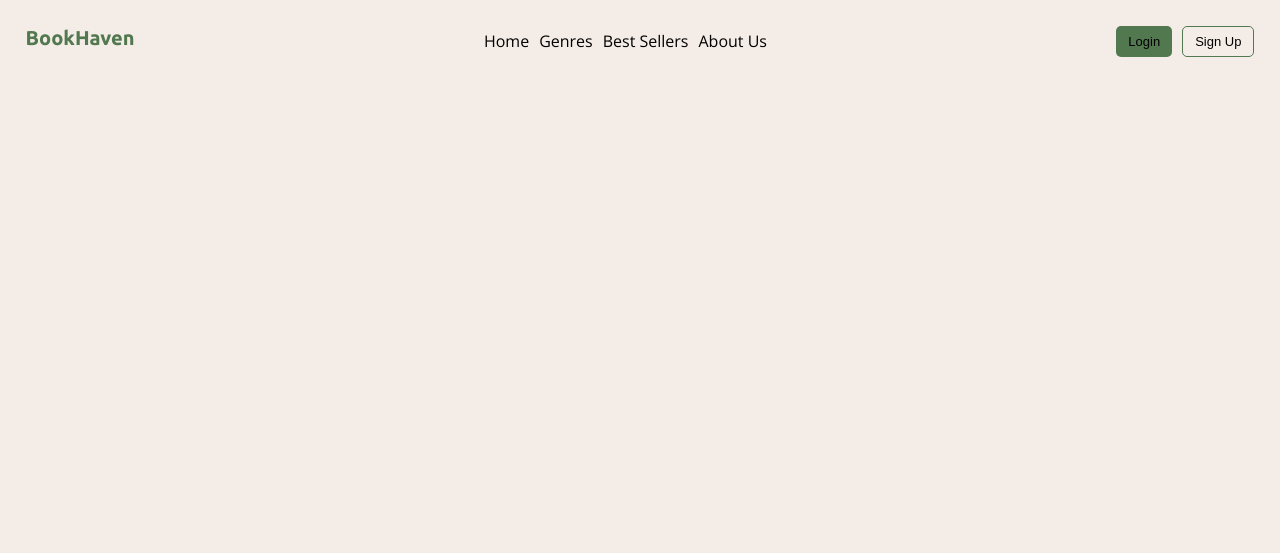
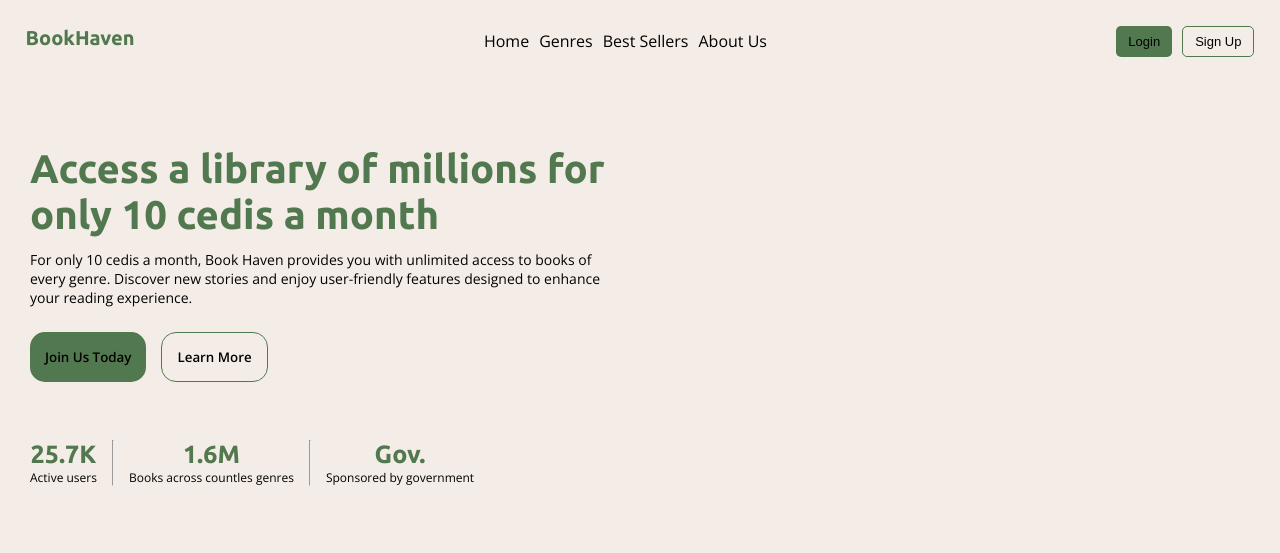
Before and after one commit to OthnielTwumasi/bookHaven, a plain HTML site: page index.html in a window 1280 px wide. Drawn offline with nearby package versions, Linux system fonts and the light colour scheme.

Commit message:
Successfully created text part. Image part is all that is left

```diff
--- a/index.html
+++ b/index.html
@@ -47,5 +47,35 @@
         </div>
     </header>
 
+    <!--Container to hold text and images-->
+    <div class="container">
+        <section class="textPart"><h1 class="heading">
+            Access a library of millions for only 10 cedis a month
+        </h1>
+        <p class="subHeading">For only 10 cedis a month, Book Haven provides you with unlimited access to books of every genre. Discover new stories and enjoy user-friendly features designed to enhance your reading experience.</p>
+        <div class="cta-buttons">
+            <button class="joinUs">Join Us Today</button>
+            <button class="learnMore">Learn More</button>
+        </div>
+        <section class="testimonial">
+            <article class="users chip">
+                <h1>25.7K</h1>
+                <p>Active users</p>
+            </article>
+            <hr />
+            <article class="books chip">
+                <h1>1.6M</h1>
+                <p>Books across countles genres</p>
+            </article>
+            <hr />
+            <article class="sponsor chip">
+                <h1>Gov.</h1>
+                <p>Sponsored by government</p>
+            </article>
+        </section>
+    </section>
+        <section class="imagePart"></section>
+    </div>
+
     </body>
 </html>
--- a/styles.css
+++ b/styles.css
@@ -74,3 +74,77 @@ header> .main-nav-links{
     background-color: #52784f;
     color: white;
 }
+/*We on the container*/
+.container{
+    display: flex;
+}
+
+.textPart{
+    width: 50%;
+    padding: 5% 30px;
+}
+
+.textPart>.heading{
+font-family: "Ubuntu";
+font-size: 40px;
+color: #52784f;
+}
+
+.textPart>.subHeading {
+    margin-top: 12px;
+    font-family: "Open Sans";
+    font-size: 14px;
+    margin-bottom: 20px;
+}
+
+.cta-buttons{
+    margin-top: 25px;
+    display: flex;
+    gap: 15px;
+}
+.cta-buttons *{
+    padding: 15px;
+    border-radius: 15px;
+    font-family: "Open Sans";
+    font-weight: 600;
+}
+
+.joinUs{
+    background-color: #52784f;
+    border: none;
+    transition: color 0.3s ease;
+}
+
+.joinUs:hover{
+    color: white;
+}
+
+.learnMore{
+    background-color: transparent;
+    border: solid 1.5px #52784f ;
+    transition: color 0.3s ease, background-color 0.3s ease;
+
+}
+
+.learnMore:hover{
+    background-color: #52784f;
+    color: white;
+}
+
+.testimonial{
+    margin-top: 10%;
+    text-align: center;
+    display: flex;
+    gap: 15px;
+}
+
+.testimonial h1{
+   font-family: "Ubuntu";
+   font-size: 25px;
+   color: #52784f;
+}
+
+.testimonial p{
+    font-family: "Open Sans";
+    font-size: 12px;
+}
```
